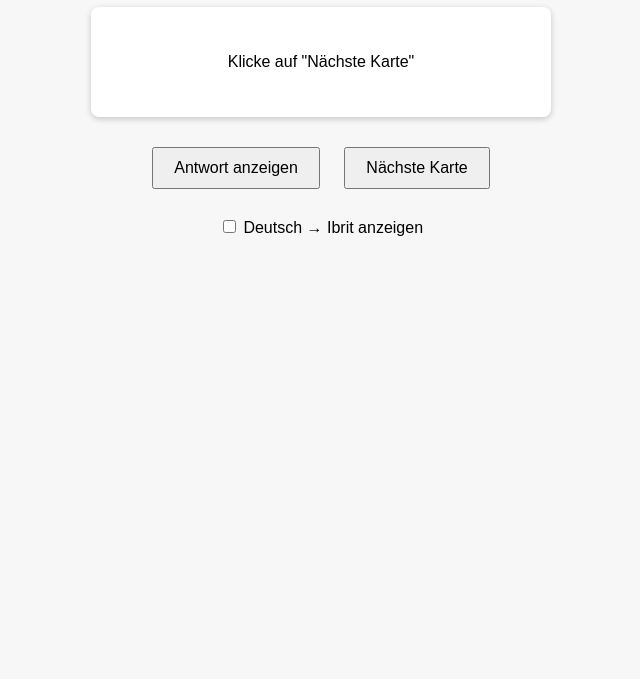
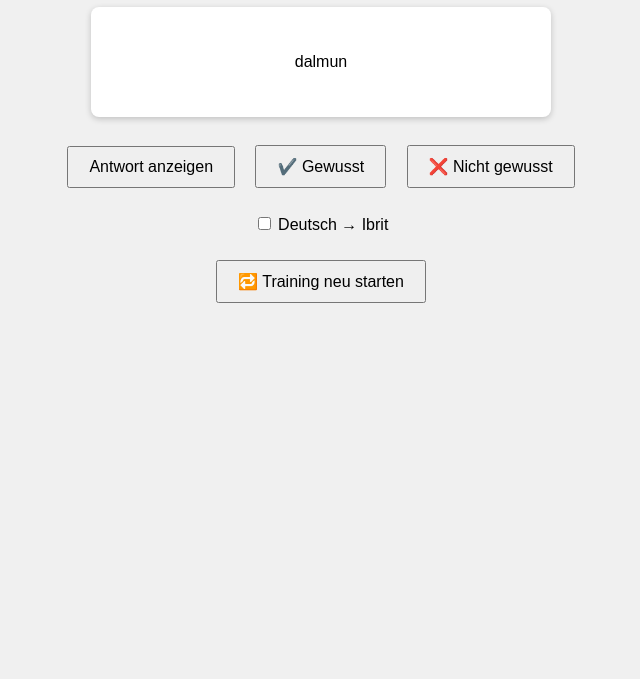
Before and after one commit to Lehrdichter/Sprachenlernen-Lernen-mit-Texten, a plain HTML site: page ibrit_text1.html in a window 1280 px wide. Shown: the part 121-800 px from the top of the page, without its empty margins (319-959 px from the left). Drawn offline with Linux system fonts and the light colour scheme.

Commit message:
ibrit_text1.html

```diff
--- a/ibrit_text1.html
+++ b/ibrit_text1.html
@@ -2,12 +2,12 @@
 <html lang="de">
 <head>
   <meta charset="UTF-8">
-  <title>Vokabelkarten Ibrit–Deutsch</title>
+  <title>Vokabeltrainer Ibrit–Deutsch</title>
   <style>
     body {
       font-family: sans-serif;
       text-align: center;
-      background-color: #f7f7f7;
+      background-color: #f0f0f0;
       padding: 40px;
     }
     .card {
@@ -19,56 +19,98 @@
       margin: 0 auto 20px;
     }
     button {
-      margin: 10px;
+      margin: 8px;
       padding: 10px 20px;
       font-size: 16px;
       cursor: pointer;
+    }
+    #statistik {
+      margin-top: 30px;
+      font-size: 18px;
+      color: #333;
     }
   </style>
 </head>
 <body>
 
-  <h1>Vokabelkarten Ibrit–Deutsch</h1>
+  <h1>Vokabeltrainer Ibrit–Deutsch</h1>
 
   <div class="card">
-    <p id="frage">Klicke auf "Nächste Karte"</p>
+    <p id="frage">Klicke auf „Start“</p>
     <p id="antwort" style="display:none; font-weight: bold; margin-top: 20px;"></p>
   </div>
 
-  <button onclick="zeigeAntwort()">Antwort anzeigen</button>
-  <button onclick="naechsteKarte()">Nächste Karte</button>
-  <br><br>
-  <label>
-    <input type="checkbox" id="richtung" onchange="wechselRichtung()"> Deutsch → Ibrit anzeigen
-  </label>
+  <div id="steuerung">
+    <button onclick="zeigeAntwort()">Antwort anzeigen</button>
+    <button onclick="wussteIch(true)">✔️ Gewusst</button>
+    <button onclick="wussteIch(false)">❌ Nicht gewusst</button>
+    <br><br>
+    <label>
+      <input type="checkbox" id="richtung" onchange="wechselRichtung()"> Deutsch → Ibrit
+    </label>
+    <br><br>
+    <button onclick="start()">🔁 Training neu starten</button>
+  </div>
+
+  <div id="statistik"></div>
 
   <script>
-    const vokabeln = [
+    const vokabelnOriginal = [
       { ibrit: "dalmun", deutsch: "Baum" },
       { ibrit: "kareth", deutsch: "Wasser" },
       { ibrit: "sibel", deutsch: "Sonne" },
       { ibrit: "farnok", deutsch: "Haus" },
       { ibrit: "eshil", deutsch: "Buch" }
-      // Füge hier bis zu 50 Vokabeln hinzu
+      // Füge hier weitere Vokabeln hinzu
     ];
 
-    let aktuelleKarte = 0;
+    let vokabeln = [];
+    let falschGelernt = [];
+    let aktuelleKarte = null;
     let richtung = "ibrit-deutsch";
+    let richtig = 0;
+    let falsch = 0;
+
+    function start() {
+      vokabeln = [...vokabelnOriginal]; // Kopie
+      falschGelernt = [];
+      richtig = 0;
+      falsch = 0;
+      document.getElementById("statistik").innerText = "";
+      naechsteKarte();
+    }
+
+    function wechselRichtung() {
+      richtung = document.getElementById("richtung").checked ? "deutsch-ibrit" : "ibrit-deutsch";
+      start();
+    }
 
     function naechsteKarte() {
-      const frage = document.getElementById("frage");
-      const antwort = document.getElementById("antwort");
-      antwort.style.display = "none";
+      document.getElementById("antwort").style.display = "none";
+      if (vokabeln.length === 0) {
+        if (falschGelernt.length > 0) {
+          vokabeln = [...falschGelernt];
+          falschGelernt = [];
+          alert("Jetzt werden die nicht gewussten Vokabeln wiederholt!");
+          naechsteKarte();
+        } else {
+          document.getElementById("frage").innerText = "Training beendet!";
+          document.getElementById("antwort").innerText = "";
+          document.getElementById("statistik").innerText =
+            `✔️ Richtig: ${richtig} ❌ Falsch: ${falsch}`;
+          return;
+        }
+      }
 
-      aktuelleKarte = Math.floor(Math.random() * vokabeln.length);
+      const index = Math.floor(Math.random() * vokabeln.length);
+      aktuelleKarte = vokabeln.splice(index, 1)[0];
 
-      const karte = vokabeln[aktuelleKarte];
       if (richtung === "ibrit-deutsch") {
-        frage.innerText = karte.ibrit;
-        antwort.innerText = karte.deutsch;
+        document.getElementById("frage").innerText = aktuelleKarte.ibrit;
+        document.getElementById("antwort").innerText = aktuelleKarte.deutsch;
       } else {
-        frage.innerText = karte.deutsch;
-        antwort.innerText = karte.ibrit;
+        document.getElementById("frage").innerText = aktuelleKarte.deutsch;
+        document.getElementById("antwort").innerText = aktuelleKarte.ibrit;
       }
     }
 
@@ -76,10 +118,18 @@
       document.getElementById("antwort").style.display = "block";
     }
 
-    function wechselRichtung() {
-      richtung = document.getElementById("richtung").checked ? "deutsch-ibrit" : "ibrit-deutsch";
+    function wussteIch(gewusst) {
+      if (gewusst) {
+        richtig++;
+      } else {
+        falsch++;
+        falschGelernt.push(aktuelleKarte);
+      }
       naechsteKarte();
     }
+
+    // Autostart
+    start();
   </script>
 
 </body>
```
